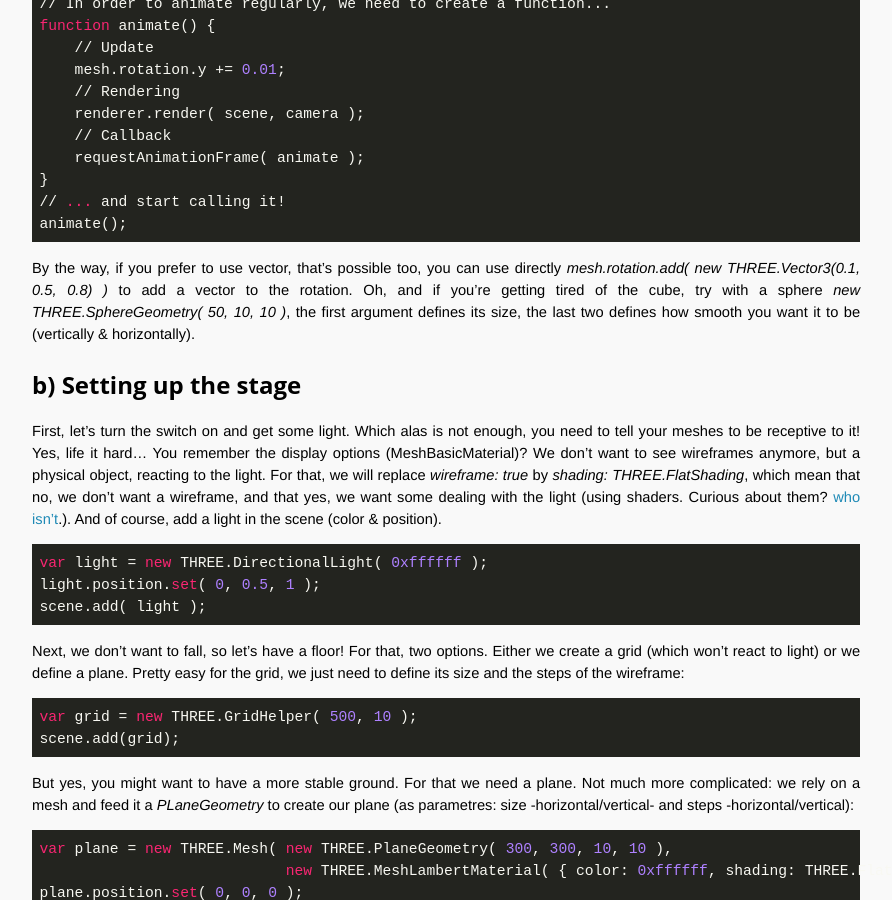
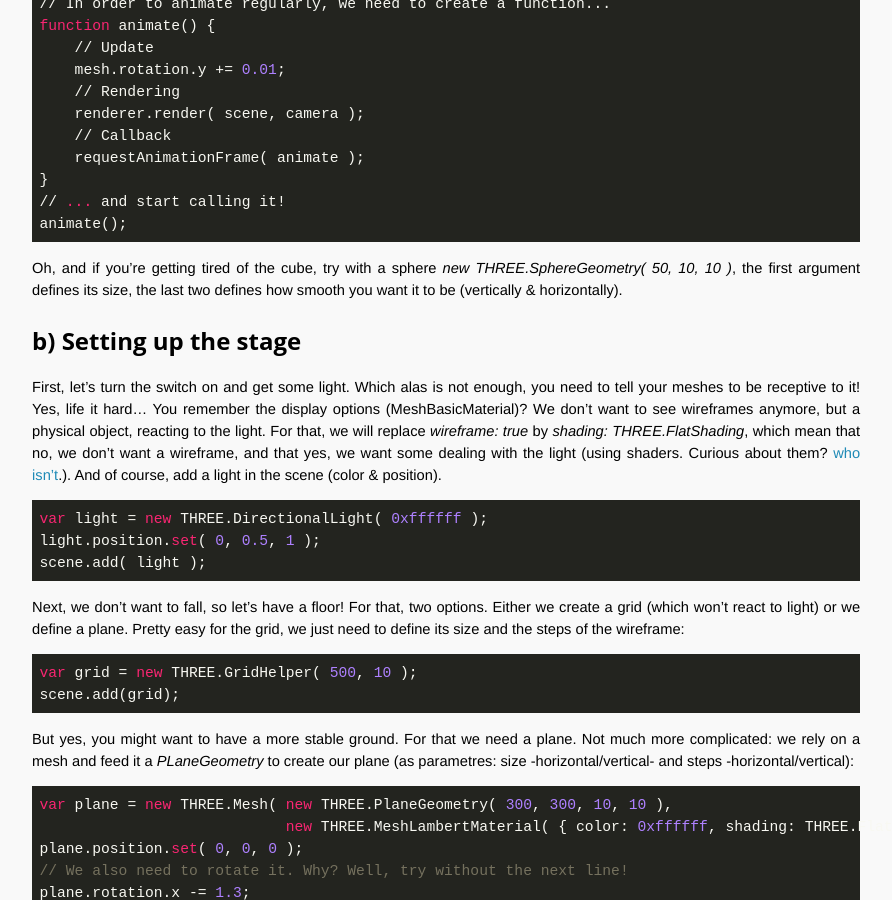
Before and after one commit to OpenTechSchool-Brussels/webVR-for-3D-graphics-and-music, a Jekyll site: the page built from your-3D-scene.markdown, in a window 1280 px wide and 900 px high, scrolled down 2636 px. Shown: the whole window, without its empty margins (324-1216 px from the left). Built offline with Jekyll 4.4.1, drawn with Linux system fonts in a browser that asks for light colours; Markdown is read by kramdown in place of the engine named in the settings.

Commit message:
Update your-3D-scene.markdown

````diff
--- a/your-3D-scene.markdown
+++ b/your-3D-scene.markdown
@@ -96,7 +96,7 @@ function animate() {
 animate();
 ```
 
-By the way, if you prefer to use vector, that's possible too, you can use directly *mesh.rotation.add( new THREE.Vector3(0.1, 0.5, 0.8) )* to add a vector to the rotation. Oh, and if you're getting tired of the cube, try with a sphere *new THREE.SphereGeometry( 50, 10, 10 )*, the first argument defines its size, the last two defines how smooth you want it to be (vertically & horizontally).
+Oh, and if you're getting tired of the cube, try with a sphere *new THREE.SphereGeometry( 50, 10, 10 )*, the first argument defines its size, the last two defines how smooth you want it to be (vertically & horizontally).
 
 ## b) Setting up the stage
 First, let's turn the switch on and get some light. Which alas is not enough, you need to tell your meshes to be receptive to it! Yes, life it hard... You remember the display options (MeshBasicMaterial)? We don't want to see wireframes anymore, but a physical object, reacting to the light. For that, we will replace *wireframe: true* by *shading: THREE.FlatShading*, which mean that no, we don't want a wireframe, and that yes, we want some dealing with the light (using shaders. Curious about them? [who isn't](https://en.wikipedia.org/wiki/Shader).). And of course, add a light in the scene (color & position).
````
